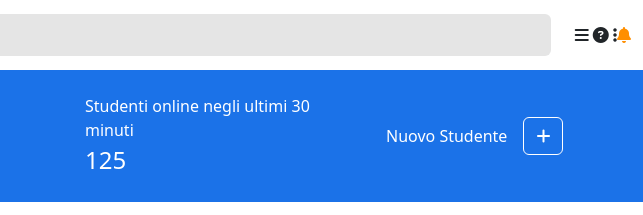
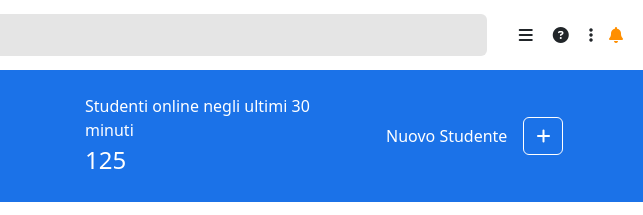
Before and after one commit to DanieleBegnis/html-css-bootstrap-dashboard, a plain HTML site: page index.html in a window 1280 px wide. Shown: the top 215 px of the page, 637-1280 px from the left. Drawn offline with nearby package versions, Linux system fonts and the light colour scheme.

Commit message:
fix header padding

```diff
--- a/index.html
+++ b/index.html
@@ -24,12 +24,12 @@
                 </div>
                 <div class="col-auto d-flex">
                     <div class="d-none d-lg-block">
-                        <i class="fa-solid fa-bars"></i>
-                        <i class="fa-solid fa-circle-question"></i>
-                        <i class="fa-solid fa-ellipsis-vertical"></i>
+                        <i class="fa-solid fa-bars px-2"></i>
+                        <i class="fa-solid fa-circle-question px-2"></i>
+                        <i class="fa-solid fa-ellipsis-vertical px-2"></i>
                     </div>
                     <div class="dropdown">
-                        <i class="fa-solid fa-bell ms-yellow" href="#" role="button" data-bs-toggle="dropdown" aria-expanded="false"></i>
+                        <i class="fa-solid fa-bell ms-yellow px-2" href="#" role="button" data-bs-toggle="dropdown" aria-expanded="false"></i>
                         <ul class="dropdown-menu">
                           <li><a class="dropdown-item" href="#">Action</a></li>
                           <li><a class="dropdown-item" href="#">Another action</a></li>
```
